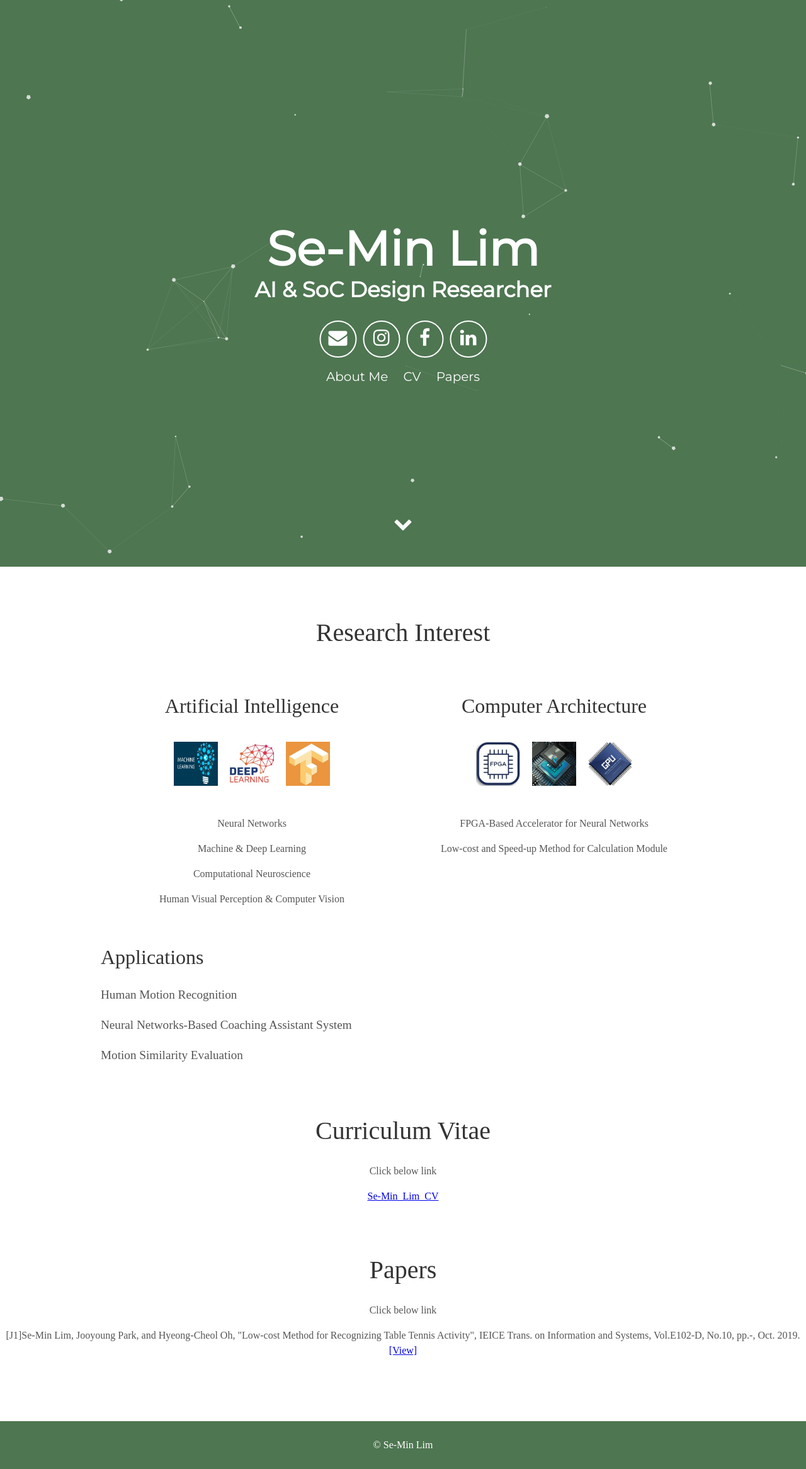
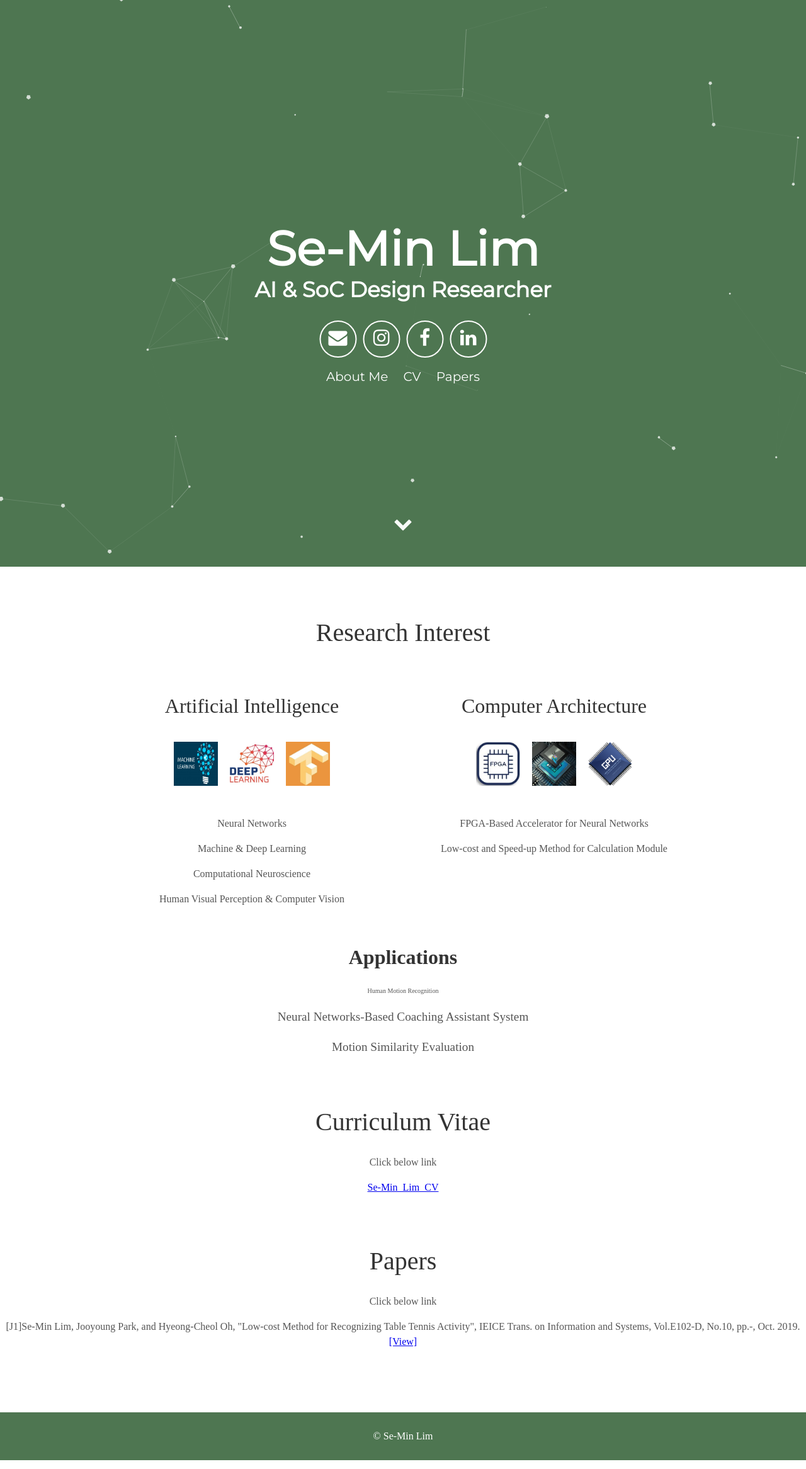
Before and after one commit to SeMinLim/SeMinLim.github.io, a Jekyll site: the page built from index.html, in a window 1280 px wide. Shown: the whole page at 63% size. Built offline with Jekyll 4.4.1, drawn with Linux system fonts in a browser that asks for light colours; some web fonts are replaced.

Commit message:
Update about.html

```diff
--- a/_includes/about.html
+++ b/_includes/about.html
@@ -21,9 +21,9 @@
     <p>Low-cost and Speed-up Method for Calculation Module</p>
   </div>
 </div>
-<div class="tech" style="margin:-30px 0px 0px 0px;">
+<div class="user-details" style="margin:-30px 0px 0px 0px;">
   <h2>Applications</h2>
-  <p>Human Motion Recognition</p>
+  <p style="font-size:10px;">Human Motion Recognition</p>
   <p>Neural Networks-Based Coaching Assistant System</p>
   <p>Motion Similarity Evaluation</p>
 </div>
```
